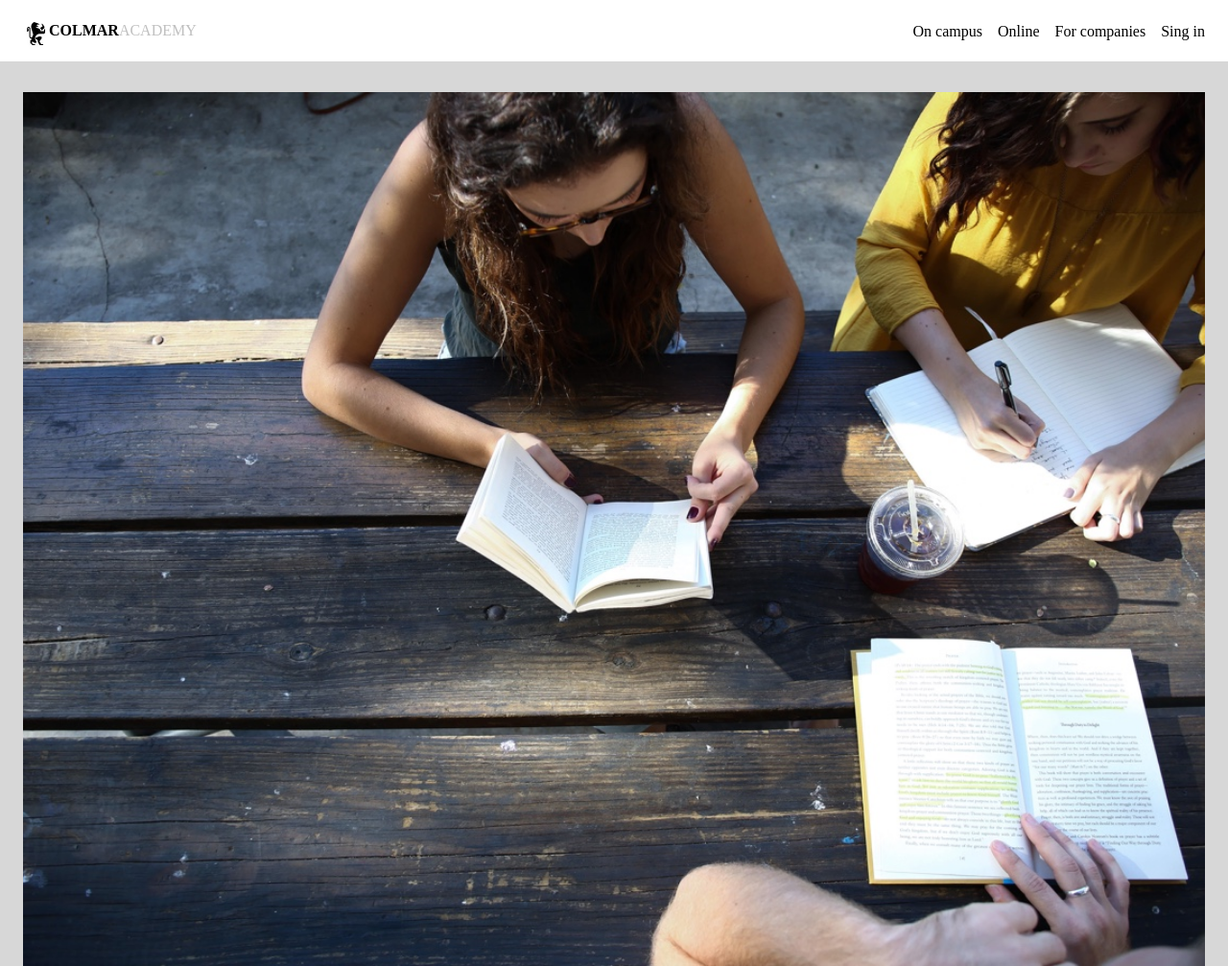
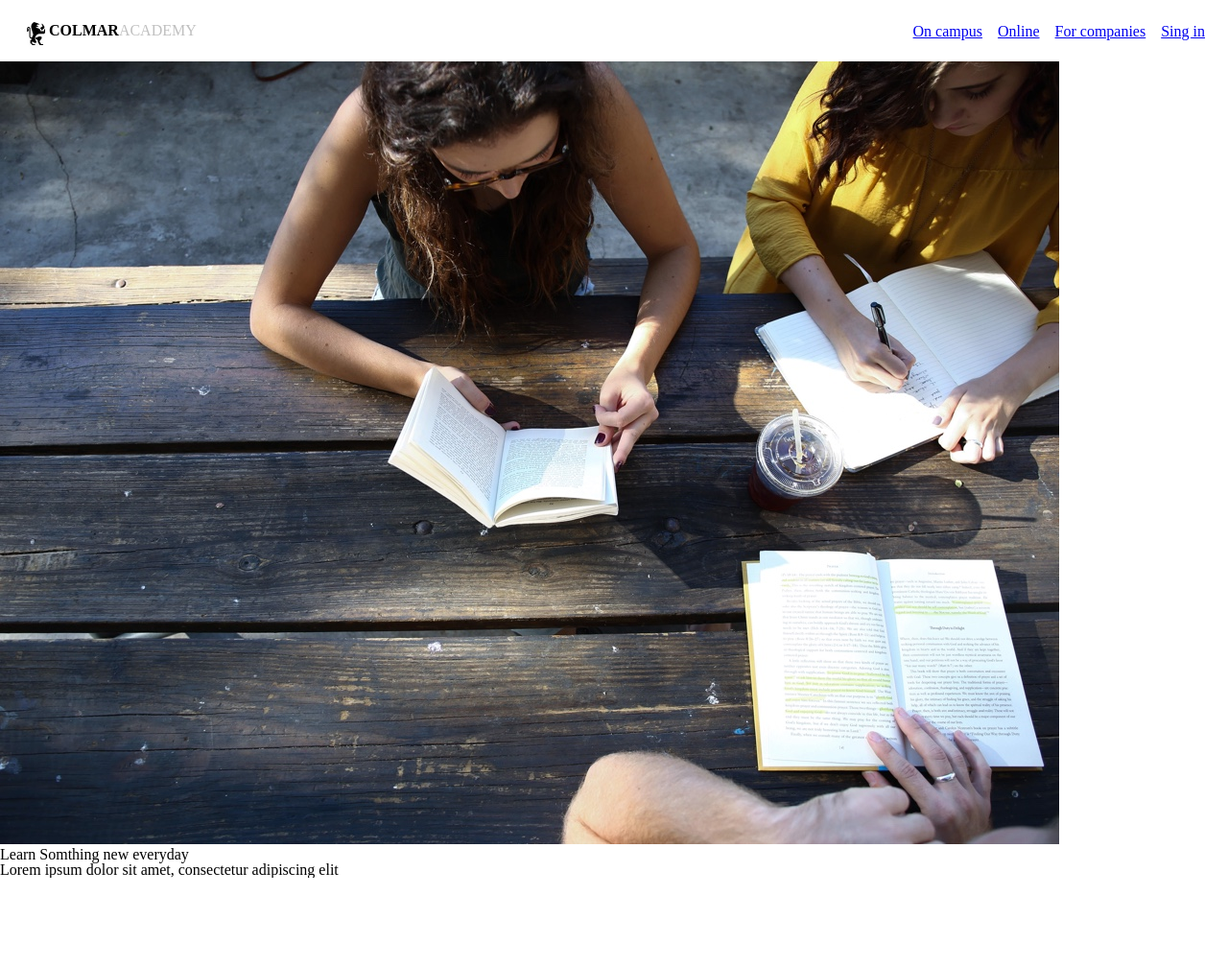
Before and after one commit to isaphu/isaphu.github.io, a plain HTML site: page colmar-academy/index.html in a window 1280 px wide. Shown: the top 1007 px of the page at 96% size. After the commit the page ends 915 px from the top, so only its background shows below. Drawn offline with nearby package versions, Linux system fonts and the light colour scheme.

Commit message:
colmar update

```diff
--- a/colmar-academy/css/main.css
+++ b/colmar-academy/css/main.css
@@ -18,8 +18,8 @@
 }
 
 .academy-text {
-    color:silver;
-    font-size:medium;
+  color: silver;
+  font-size: medium;
 }
 
 .menu-bar-logo {
@@ -48,33 +48,3 @@
 }
 
 /* ----article---- */
-
-.article {
-    background-color: #d7d7d7;
-    display: flex;
-    flex-direction: column;
-}
-
-.section-two-left-content {
-    /* background-color:aqua; */
-    padding: 32px 24px 32px 24px;
-}
-
-.section-two-left-content img {
-    width: 100%;
-}
-
-.section-two-right-content {
-    background-color: red;
-    /* margin-right: 800px;  */
-    height: 900px;
-    float: right;
-}
-
-.section-two-right-content h1 {
-    font-weight: 5rem;
-}
-
-.section-two-right-content h2 {
-    font-weight: 2rem;
-}
--- a/colmar-academy/index.html
+++ b/colmar-academy/index.html
@@ -20,10 +20,10 @@
 
     <nav class="nav-menu">
       <ul class="nav-list">
-        <li class="nav-item"><a class="nav-link">On campus</a></li>
-        <li class="nav-item"><a class="nav-link">Online</a></li>
-        <li class="nav-item"><a class="nav-link">For companies</a></li>
-        <li class="nav-item"><a class="nav-link">Sing in</a></li>
+        <li class="nav-item"><a href="#" class="nav-link">On campus</a></li>
+        <li class="nav-item"><a href="#" class="nav-link">Online</a></li>
+        <li class="nav-item"><a href="#" class="nav-link">For companies</a></li>
+        <li class="nav-item"><a href="#" class="nav-link">Sing in</a></li>
       </ul>
     </nav>
   </header>
```
Lines whose indentation alone changed are shown as unchanged.
